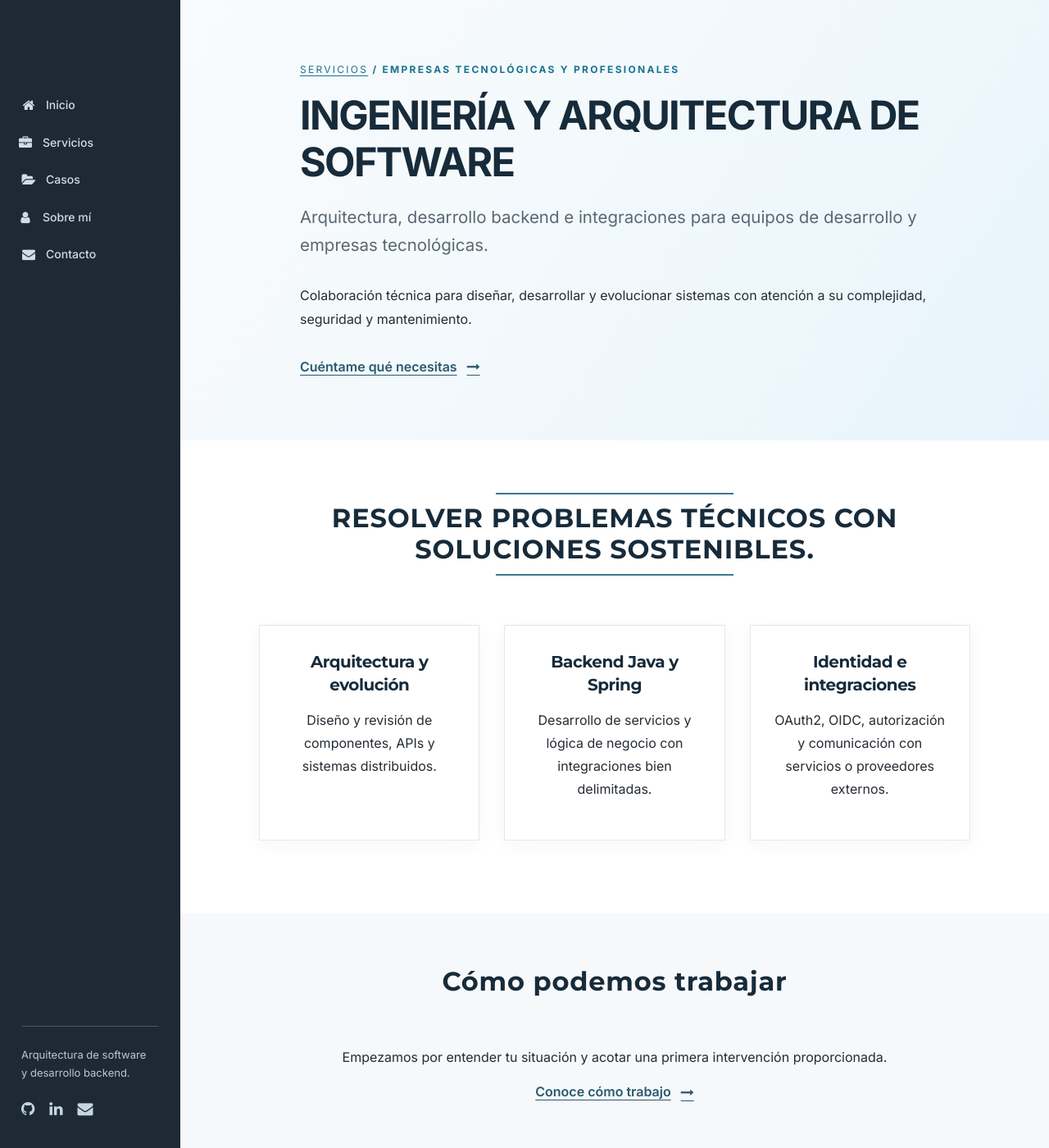
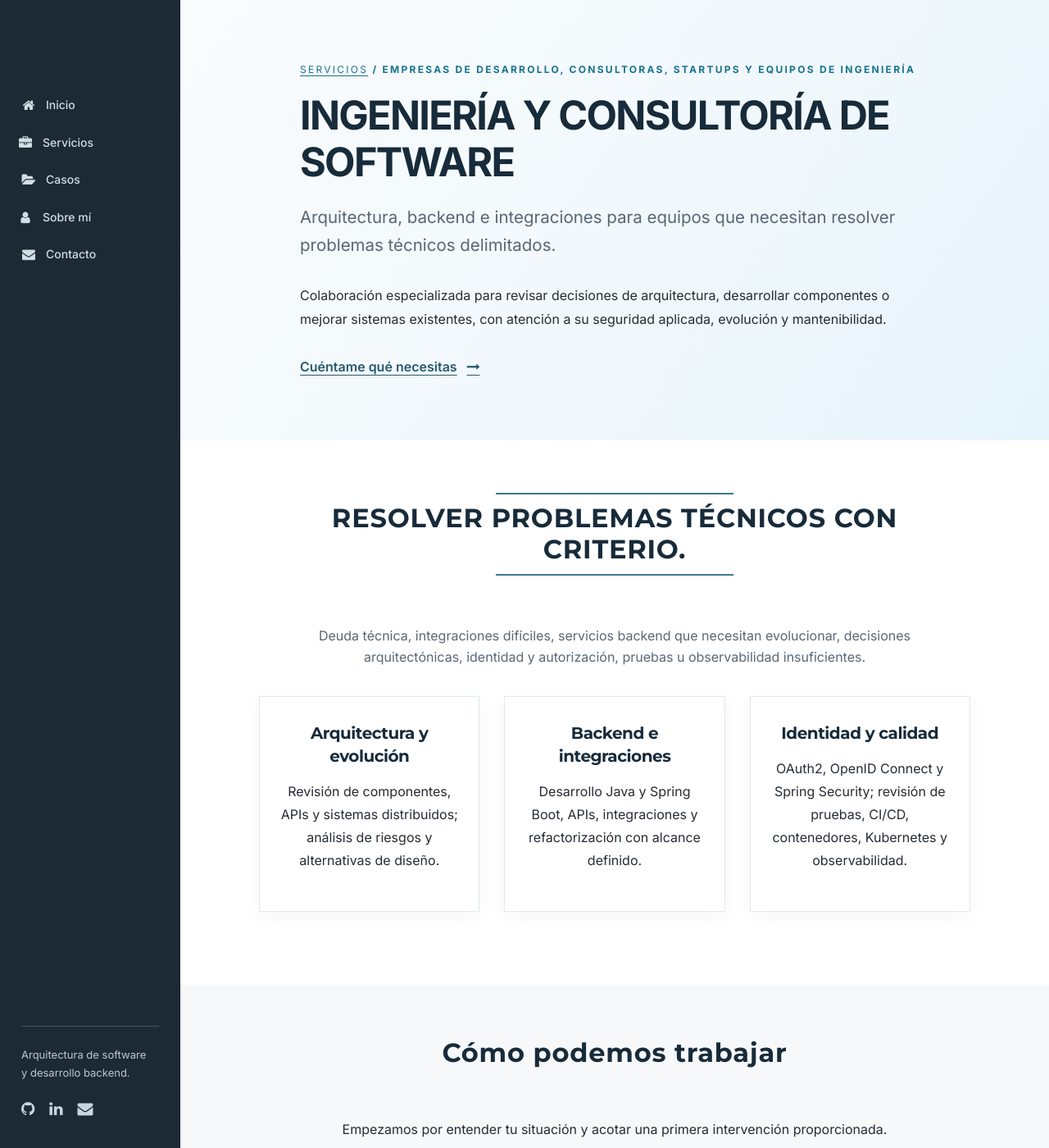
Before and after one commit to dabiz-me/dabiz.me, a Jekyll site: the page built from ingenieria-software.md, in a window 1280 px wide and 1400 px high. Shown: the whole window at 82% size. Built offline with Jekyll 4.4.1, drawn with Linux system fonts in a browser that asks for light colours.

Commit message:
feat(services): define commercial scope and deliverables for ingenieria-software.md

```diff
--- a/ingenieria-software.md
+++ b/ingenieria-software.md
@@ -1,17 +1,24 @@
 ---
 layout: service
-title: "Ingeniería y arquitectura de software | David Pérez"
-heading: "Ingeniería y arquitectura de software"
-description: "Arquitectura, desarrollo backend e integraciones para equipos de desarrollo y empresas tecnológicas."
+title: "Ingeniería y consultoría de software | David Pérez"
+heading: "Ingeniería y consultoría de software"
+description: "Arquitectura, backend e integraciones para equipos que necesitan resolver problemas técnicos delimitados."
 permalink: /ingenieria-software/
-audience: "Empresas tecnológicas y profesionales"
-intro: "Colaboración técnica para diseñar, desarrollar y evolucionar sistemas con atención a su complejidad, seguridad y mantenimiento."
-needs_heading: "Resolver problemas técnicos con soluciones sostenibles."
+audience: "Empresas de desarrollo, consultoras, startups y equipos de ingeniería"
+intro: "Colaboración especializada para revisar decisiones de arquitectura, desarrollar componentes o mejorar sistemas existentes, con atención a su seguridad aplicada, evolución y mantenibilidad."
+needs_heading: "Resolver problemas técnicos con criterio."
+needs_intro: "Deuda técnica, integraciones difíciles, servicios backend que necesitan evolucionar, decisiones arquitectónicas, identidad y autorización, pruebas u observabilidad insuficientes."
 offers:
   - title: "Arquitectura y evolución"
-    description: "Diseño y revisión de componentes, APIs y sistemas distribuidos."
-  - title: "Backend Java y Spring"
-    description: "Desarrollo de servicios y lógica de negocio con integraciones bien delimitadas."
-  - title: "Identidad e integraciones"
-    description: "OAuth2, OIDC, autorización y comunicación con servicios o proveedores externos."
+    description: "Revisión de componentes, APIs y sistemas distribuidos; análisis de riesgos y alternativas de diseño."
+  - title: "Backend e integraciones"
+    description: "Desarrollo Java y Spring Boot, APIs, integraciones y refactorización con alcance definido."
+  - title: "Identidad y calidad"
+    description: "OAuth2, OpenID Connect y Spring Security; revisión de pruebas, CI/CD, contenedores, Kubernetes y observabilidad."
+first_step: "Una revisión técnica remunerada y acotada de una arquitectura, componente, integración o incidencia, con objetivos y evidencias disponibles definidos de antemano."
+deliverables:
+  - "Diagnóstico técnico e identificación de riesgos priorizados."
+  - "Alternativas razonadas, compromisos asociados y plan de actuación."
+continuity: "La revisión puede dar paso a desarrollo backend, refactorización, integración o colaboración especializada con el equipo, mediante un acuerdo de alcance independiente."
+scope_note: "No se ofrecen auditorías formales de seguridad, certificaciones, pentesting, operación 24/7 ni garantías de rendimiento sin evaluación específica."
 ---
```
